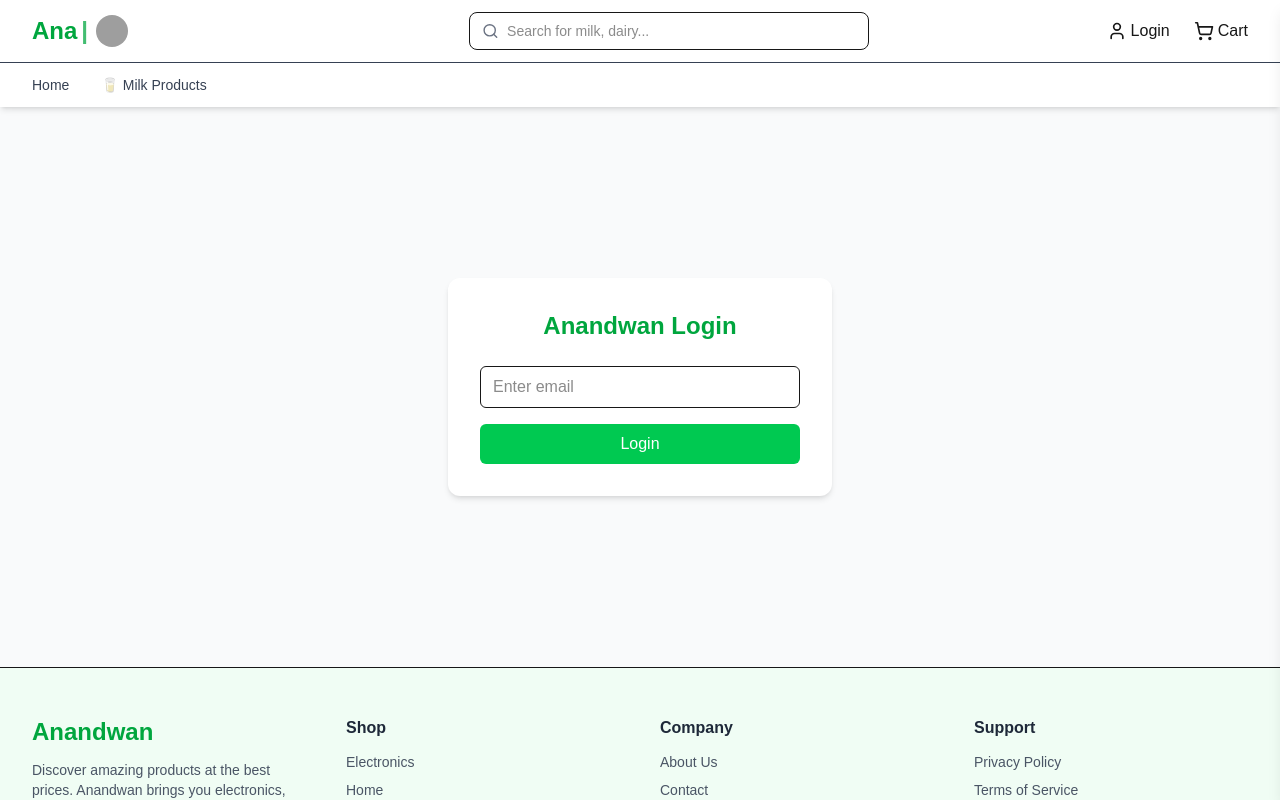
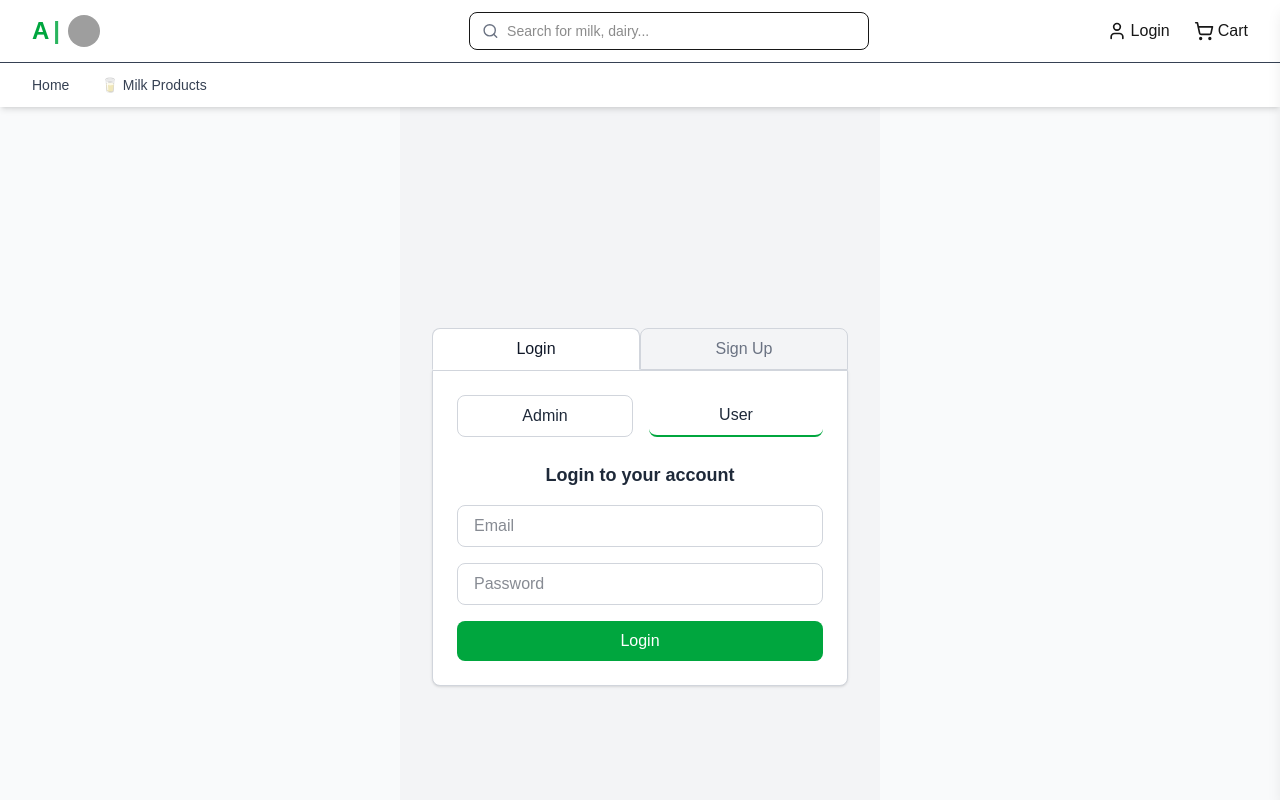
Before and after one commit to MADHURMEHARE/Shops, a Next.js app in the folder my-app/: page /login in a window 1280 px wide. Shown: the top 800 px of the page. Built offline with nearby package versions, Linux system fonts and the light colour scheme; grey boxes are pictures that could not be loaded.

Commit message:
Modified login components

```diff
--- a/my-app/app/login/page.jsx
+++ b/my-app/app/login/page.jsx
@@ -1,8 +1,11 @@
 import LoginForm from "@/components/Login/LoginForm";
+import LoginForm2 from "@/components/Login/LoginForm2";
+
 export default function Login() {
   return (
     <div className="min-h-[70vh] flex items-center justify-center bg-gray-50">
-      <LoginForm />
+      {/* <LoginForm /> */}
+      <LoginForm2 />
     </div>
   );
 }
--- /dev/null
+++ b/my-app/components/Login/LoginForm2.jsx
@@ -0,0 +1,103 @@
+"use client";
+
+import { useState } from "react";
+
+export default function LoginForm2() {
+  const [mode, setMode] = useState("login");
+  const [role, setRole] = useState("user");
+
+  return (
+    <div className="min-h-screen flex items-center justify-center bg-gray-100 px-4">
+      <div className="w-full max-w-md px-4">
+        {/* Tabs */}
+        <div className="flex">
+          <button
+            onClick={() => setMode("login")}
+            className={`flex-1 py-2 text-center border border-gray-300 rounded-t-lg ${
+              mode === "login"
+                ? "bg-white text-gray-900 border-b-white"
+                : "bg-gray-100 text-gray-500"
+            }`}
+          >
+            Login
+          </button>
+
+          <button
+            onClick={() => setMode("signup")}
+            className={`flex-1 py-2 text-center border border-gray-300 rounded-t-lg ${
+              mode === "signup"
+                ? "bg-white text-gray-900 border-b-white"
+                : "bg-gray-100 text-gray-500"
+            }`}
+          >
+            Sign Up
+          </button>
+        </div>
+
+        {/* PANEL */}
+        <div className="bg-white border border-gray-300 rounded-b-lg p-6 shadow-sm">
+          {/* Role Toggle */}
+          {mode === "login" && (
+            <div className="flex gap-4 mb-6">
+              <button
+                onClick={() => setRole("admin")}
+                className={`flex-1 py-2 rounded-lg text-gray-800 ${
+                  role === "admin"
+                    ? "border-b-2 border-green-600"
+                    : "border bg-white text-gray-800 border-gray-300"
+                }`}
+              >
+                Admin
+              </button>
+
+              <button
+                onClick={() => setRole("user")}
+                className={`flex-1 py-2 rounded-lg text-gray-800 ${
+                  role === "user"
+                    ? "border-b-2 border-green-600"
+                    : "border bg-white border-gray-300"
+                }`}
+              >
+                User
+              </button>
+            </div>
+          )}
+
+          <h2 className="text-lg font-bold mb-4 text-center text-gray-800">
+            {mode === "login" ? "Login to your account" : "Create an account"}
+          </h2>
+
+          <form className="space-y-4">
+            {/* Email */}
+            <input
+              type="text"
+              placeholder="Email"
+              className="w-full px-4 py-2 border border-gray-300 rounded-lg text-gray-900 focus:outline-none focus:ring-2 focus:ring-green-200"
+            />
+
+            {/* Password */}
+            <input
+              type="password"
+              placeholder="Password"
+              className="w-full px-4 py-2 border border-gray-300 rounded-lg text-gray-900 focus:outline-none focus:ring-2 focus:ring-green-200"
+            />
+
+            {/* Confirm Password (Signup only) */}
+            {mode === "signup" && (
+              <input
+                type="password"
+                placeholder="Confirm Password"
+                className="w-full px-4 py-2 border border-gray-300 rounded-lg text-gray-900 focus:outline-none focus:ring-2 focus:ring-green-200"
+              />
+            )}
+
+            {/* Button */}
+            <button className="w-full py-2 bg-green-600 text-white rounded-lg hover:bg-green-700 transition">
+              {mode === "login" ? "Login" : "Sign Up"}
+            </button>
+          </form>
+        </div>
+      </div>
+    </div>
+  );
+}
```
